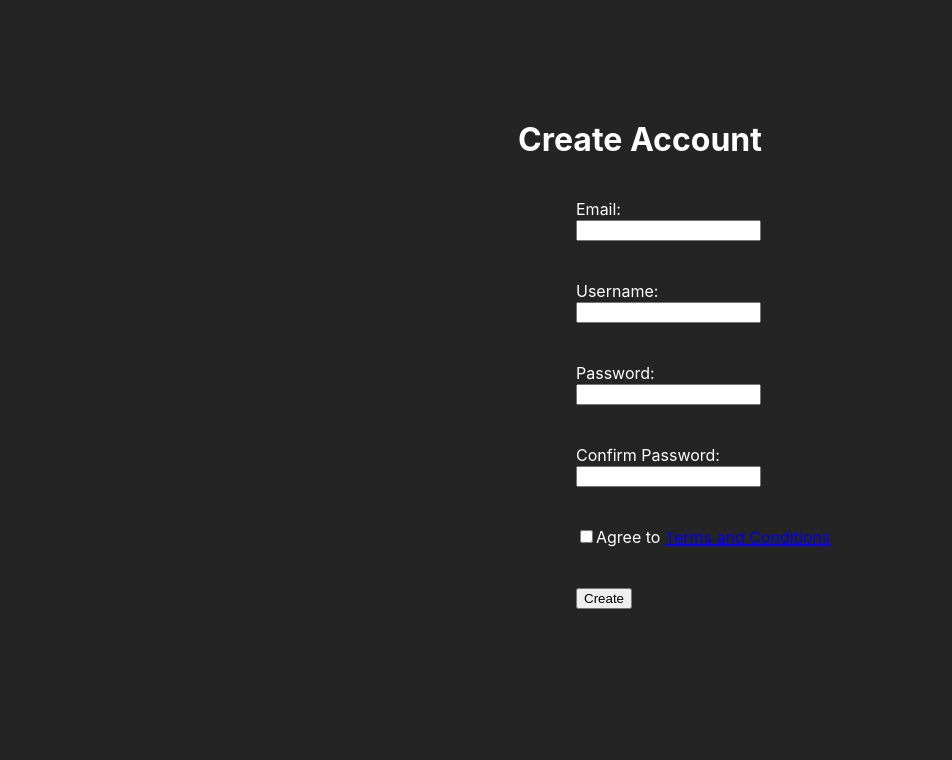
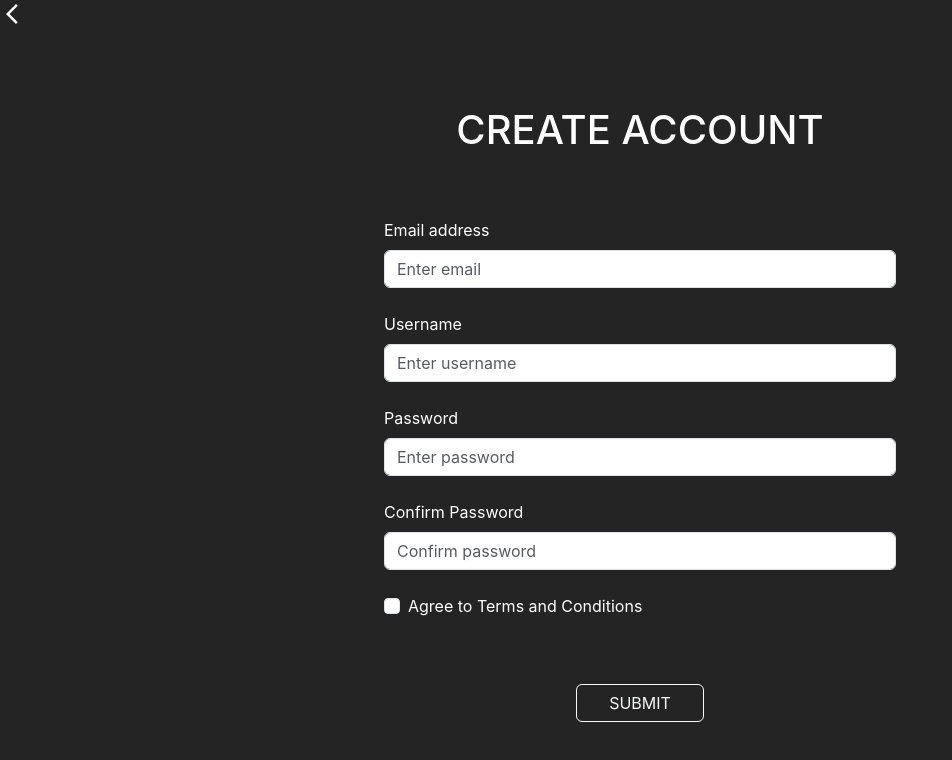
Before and after one commit to JvsonKee/CodeConnect, a React (Vite) app in the folder client/: page / in a window 1280 px wide. Shown: the top 760 px of the page, without its empty margins (0-952 px from the left). Built offline with nearby package versions, Linux system fonts and the light colour scheme.

Commit message:
Added react bootstrap and MUI and did a few edits on Create Account page

```diff
--- a/client/package.json
+++ b/client/package.json
@@ -10,7 +10,13 @@
     "preview": "vite preview"
   },
   "dependencies": {
+    "@emotion/react": "^11.11.1",
+    "@emotion/styled": "^11.11.0",
+    "@mui/icons-material": "^5.14.16",
+    "@mui/material": "^5.14.16",
+    "bootstrap": "^5.3.2",
     "react": "^18.2.0",
+    "react-bootstrap": "^2.9.1",
     "react-dom": "^18.2.0",
     "styled-components": "^6.1.0"
   },
--- a/client/src/components/CreateAccount.jsx
+++ b/client/src/components/CreateAccount.jsx
@@ -1,55 +1,70 @@
-import { CreateAccountContainer, InputFields, TitleText } from "./styles/CreateAccount.styled";
+import { CreateAccountContainer, InputFields, TitleText, FormContainer, CustomForm, H1, CustomButton, IconContainer } from "./styles/CreateAccount.styled";
 import { Container } from "./styles/Container";
+
+import 'bootstrap/dist/css/bootstrap.css';
+import Button from 'react-bootstrap/Button';
+import Form from 'react-bootstrap/Form';
+import ArrowBackIosNewIcon from '@mui/icons-material/ArrowBackIosNew';
+
 
 function CreateAccount() {
     return (
         <Container>
+
             <CreateAccountContainer>
-                <TitleText>
-                    <h1>Create Account</h1>
-                </TitleText>
-
-                <InputFields>
-                    <p>Email:</p>
-                    <form>
-                        <input type = "text"/>
-                    </form>
-                </InputFields>
-
-                <InputFields>
-                    <p>Username:</p>
-                    <form>
-                        <input type = "text"/>
-                    </form>
-                </InputFields>
-
-                <InputFields>
-                    <p>Password:</p>
-                    <form>
-                        <input type = "text"/>
-                    </form>
-                </InputFields>
-
-                <InputFields>
-                    <p>Confirm Password:</p>
-                    <form>
-                        <input type = "text"/>
-                    </form>
-                </InputFields>
-
-                <InputFields>
-                    <label>
-                        <input type = "checkbox"/>
-                        Agree to <a href = "https://youtu.be/dQw4w9WgXcQ?si=R9DEOM_xrrv_0aAM">Terms and Conditions</a>
-                    </label>
-                </InputFields>
-
-                <InputFields>
-                    <input type = "submit" value = "Create"/>
-                </InputFields>
 
 
+                <IconContainer/>
+                <H1>
+                    CREATE ACCOUNT
+                </H1>
+
+                <FormContainer>
+
+                    <CustomForm>
+                        <Form.Group className = "createAcct" controlId = "email">
+                            <Form.Label> Email address </Form.Label>
+                            <br/>
+                            <Form.Control type = "email" placeholder = "Enter email" size = "md" />
+                        </Form.Group>
+                    </CustomForm>
+
+                    <CustomForm>
+                        <Form.Group className = "createAcct" controlId = "username">
+                            <Form.Label> Username </Form.Label>
+                            <br/>
+                            <Form.Control type = "text" placeholder = "Enter username" size = "md" />
+                        </Form.Group>
+                    </CustomForm>
+
+                    <CustomForm>
+                        <Form.Group className = "createAcct" controlId = "password">
+                            <Form.Label> Password </Form.Label>
+                            <br/>
+                            <Form.Control type = "password" placeholder = "Enter password" size = "md" />
+                        </Form.Group>
+                    </CustomForm>
+
+                    <CustomForm>
+                        <Form.Group className = "createAcct" controlId = "confirmPassword">
+                            <Form.Label> Confirm Password </Form.Label>
+                            <br/>
+                            <Form.Control type = "password" placeholder = "Confirm password" size = "md" />
+                        </Form.Group>
+                    </CustomForm>
+
+                    <CustomForm>
+                        <Form.Check type = "checkbox" label = "Agree to Terms and Conditions"/>
+                    </CustomForm>
+
+                    <CustomButton variant = "outline-light">
+                        SUBMIT
+                    </CustomButton>
+
+                </FormContainer>
             </CreateAccountContainer>
+
+
         </Container>
     )
 }
--- a/client/src/components/styles/CreateAccount.styled.js
+++ b/client/src/components/styles/CreateAccount.styled.js
@@ -1,4 +1,7 @@
 import styled from "styled-components"
+import { Form, FormLabel } from 'react-bootstrap';
+import { Button } from "react-bootstrap";
+import ArrowBackIosNewIcon from '@mui/icons-material/ArrowBackIosNew';
 
 export const CreateAccountContainer = styled.div`
     width: 100vw;
@@ -17,6 +20,40 @@ export const InputFields = styled.div`
     padding-left: 45vw;
     margin-top: 5vh;
 `
-export const InputBox = styled.form`
-    color: black;
+
+export const FormContainer = styled.div`
+    padding-left: 30vw;
+    padding-right: 30vw;
+
 `
+
+export const CustomForm = styled(Form)`
+
+    padding-top: 3vh;
+
+    label {
+        color: white;
+    }
+
+    #termsConditions {
+        padding-left: 50vw;
+    }
+`
+
+export const H1 = styled.h1`
+    text-align: center;
+    padding-top: 10vh;
+    padding-bottom: 5vh;
+    color: white;
+`
+
+export const CustomButton = styled(Button)`
+    margin-top: 5vw;
+    margin-left: 15vw;
+    width: 10vw;
+`
+
+export const IconContainer = styled(ArrowBackIosNewIcon)`
+    color: white;
+
+`
```
Also changed, not shown: 1 other file (tests, documents, lock files or other folders).
